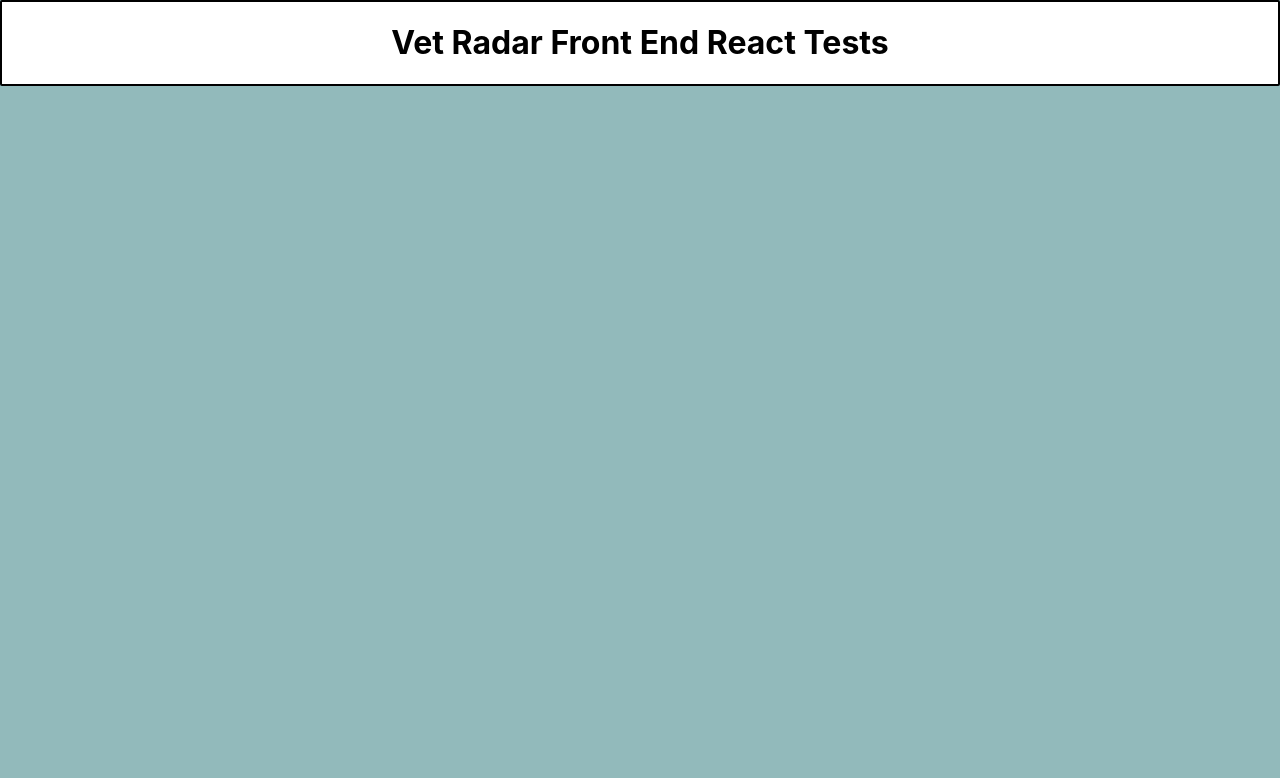
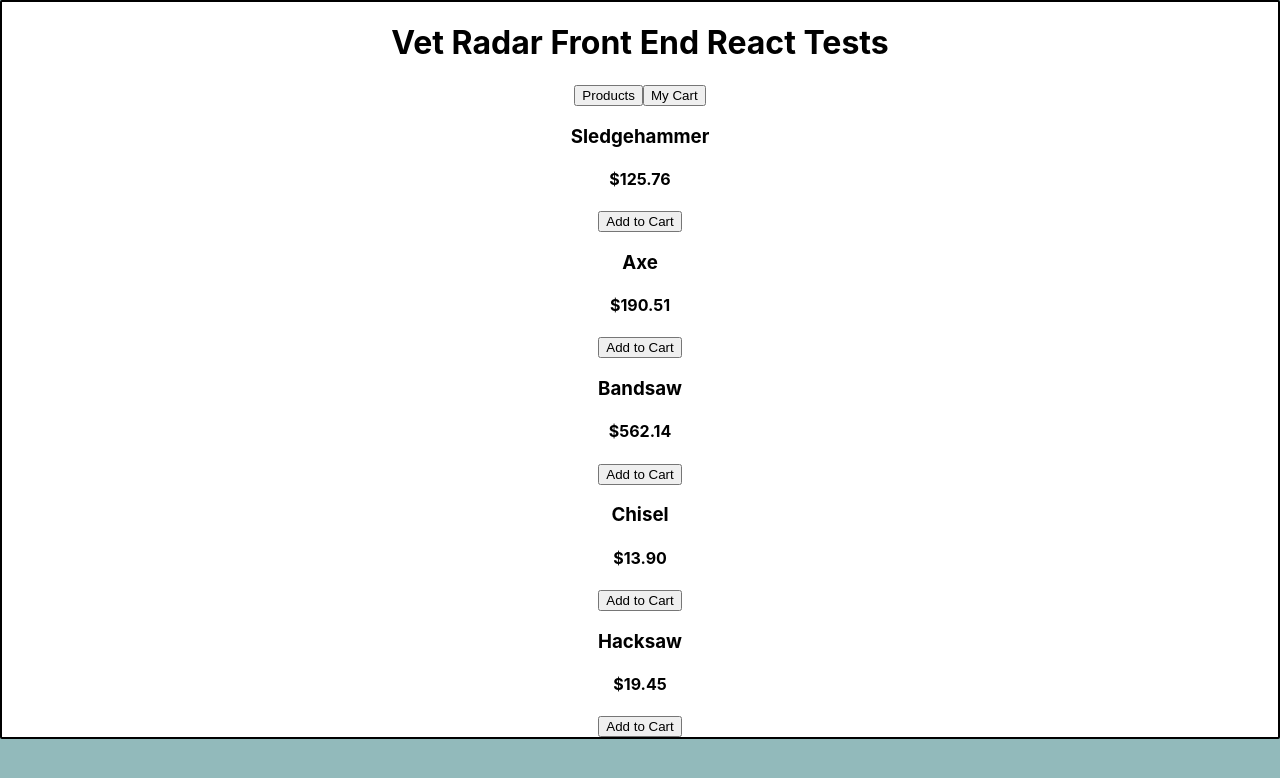
Before and after one commit to Ray-Hackshaw/vetradar-react-frontend, a React (Create React App) app: page / in a window 1280 px wide. Shown: the top 778 px of the page. Built offline with nearby package versions, Linux system fonts and the light colour scheme.

Commit message:
Basic item display and page switch functionality.

```diff
--- a/src/App.js
+++ b/src/App.js
@@ -1,32 +1,24 @@
 import React, {useState} from 'react';
+import Products from './Products';
 import './App.css';
+import Cart from './Cart';
+
+const PAGE_PRODUCTS = 'products';
+const PAGE_CART = 'cart';
 
 function App() {
-  const [products] = useState([
-    {
-    name: 'Sledgehammer',
-    price: 125.76
-    },
-    {
-    name: 'Axe',
-    price: 190.51
-    },
-    {
-    name: 'Bandsaw',
-    price: 562.14
-    },
-    {
-    name: 'Chisel',
-    price: 13.9
-    },
-    {
-    name: 'Hacksaw',
-    price: 19.45
-    }
-  ]);
+  const [cart, setCart] = useState([]);
+  const [page, setPage] = useState(PAGE_PRODUCTS);
+  const switchPage = (nextPage) => {
+    setPage(nextPage);
+  };
   return (
     <div className="App">
       <h1>Vet Radar Front End React Tests</h1>
+      <button onClick={() => switchPage(PAGE_PRODUCTS)}>Products</button>
+      <button onClick={() => switchPage(PAGE_CART)}>My Cart</button>
+      {page === PAGE_PRODUCTS && (<Products cart={cart} setCart={setCart}/>)}
+      {page === PAGE_CART && (<Cart cart={cart} setCart={setCart}/>)}
     </div>
     );
   }
--- a/src/Cart.jsx
+++ b/src/Cart.jsx
@@ -1 +1,16 @@
 import React, {useState} from 'react';
+
+export default function Cart({cart, setCart}) {
+    return (
+        <>
+          <div className="products">
+            {cart.map((product, index) => (
+              <div className="product" key={index}>
+                <h3 className="names">{product.name}</h3>
+                <h4>${product.price}</h4>
+              </div>
+            ))}
+          </div>
+        </>
+      );
+    }
--- a/src/Products.jsx
+++ b/src/Products.jsx
@@ -1 +1,59 @@
 import React, {useState} from 'react';
+
+export default function Products({setCart, cart}) {
+    const [products] = useState([
+        {
+        name: 'Sledgehammer',
+        price: 125.76
+        },
+        {
+        name: 'Axe',
+        price: 190.51
+        },
+        {
+        name: 'Bandsaw',
+        price: 562.14
+        },
+        {
+        name: 'Chisel',
+        price: 13.9
+        },
+        {
+        name: 'Hacksaw',
+        price: 19.45
+        }
+    ]);
+
+    const addToCart = (product) => {
+        let newCart = [...cart];
+        let itemInCart = newCart.find(
+          (item) => product.name === item.name
+        );
+        if (itemInCart) {
+          itemInCart.quantity++;
+        } else {
+          itemInCart = {
+            ...product,
+            quantity: 1,
+          };
+          newCart.push(itemInCart);
+        }
+        setCart(newCart);
+      };
+
+      return (
+        <>
+          <div className="products">
+            {products.map((product, idx) => (
+              <div className="product" key={idx}>
+                <h3>{product.name}</h3>
+                <h4>${product.price.toFixed(2)}</h4>
+                <button onClick={() => addToCart(product)}>
+                  Add to Cart
+                </button>
+              </div>
+            ))}
+          </div>
+        </>
+      );
+}
```
